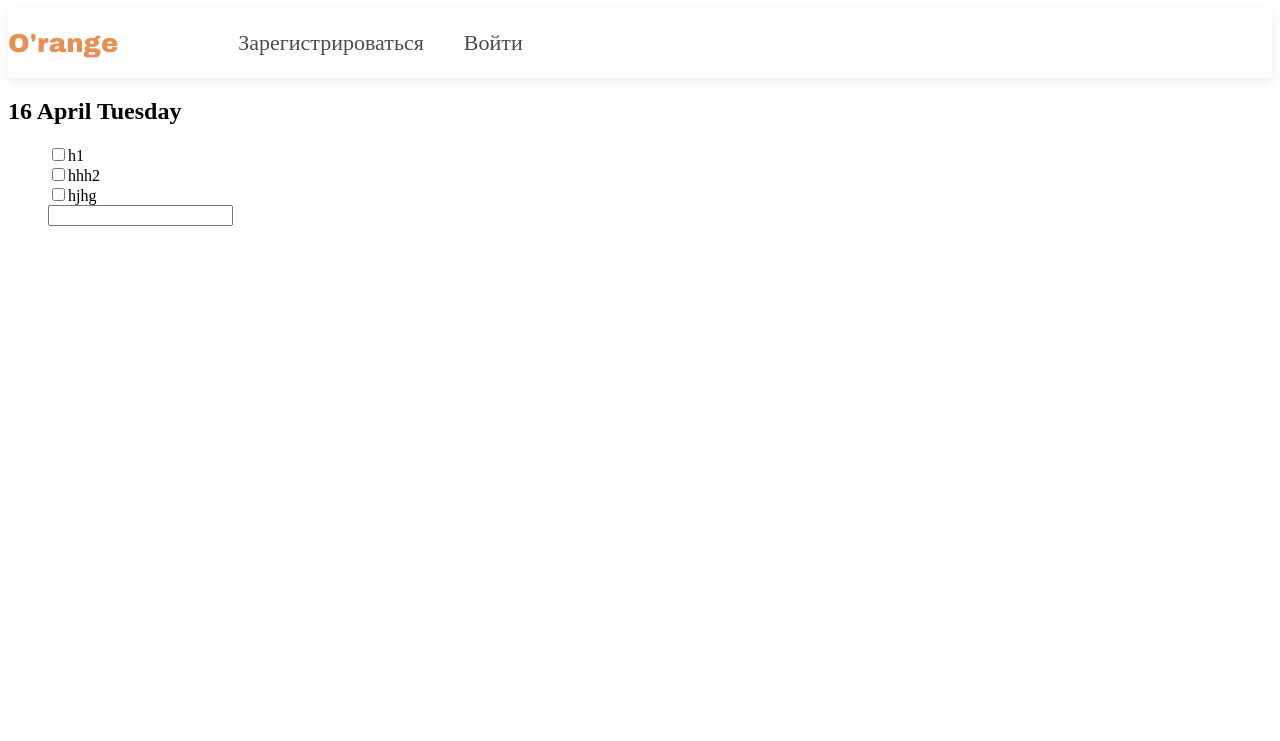
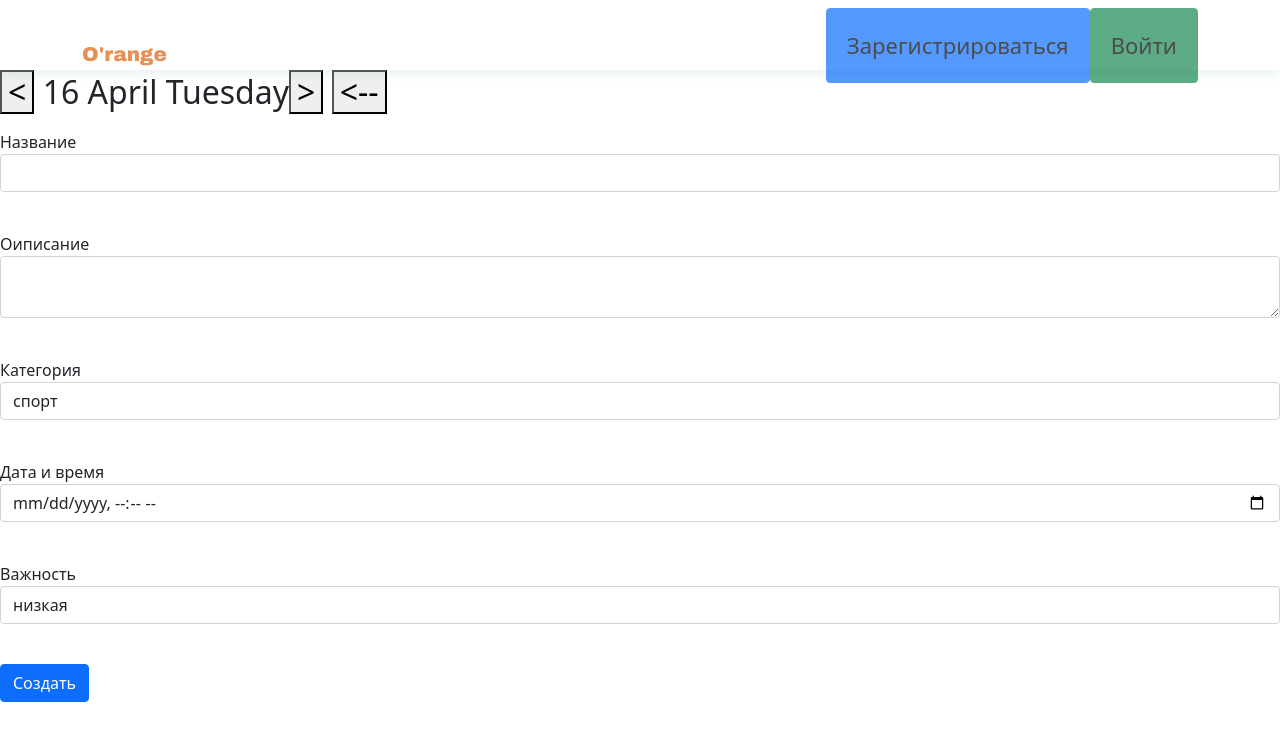
Before and after one commit to artBatamirov/Orange_Task, a Flask app: page /planer/ in a window 1280 px wide. Shown: the top 741 px of the page. Run offline with Flask 3, Linux system fonts and the light colour scheme.

Commit message:
add form for adding new task, write planer route code

```diff
--- a/data/__all_models.py
+++ b/data/__all_models.py
@@ -1,2 +1,3 @@
 from . import users
 from . import tasks
+from . import notes
--- a/data/users.py
+++ b/data/users.py
@@ -18,7 +18,7 @@
     hashed_password = sqlalchemy.Column(sqlalchemy.String, nullable=True)
     created_date = sqlalchemy.Column(sqlalchemy.DateTime,
                                      default=datetime.datetime.now)
-    news = orm.relationship("Task", back_populates='user')
+    tasks = orm.relationship("Task", back_populates='user')
     notes = orm.relationship("Note", back_populates='user')
 
     def set_password(self, password):
--- /dev/null
+++ b/forms/add_task_form.py
@@ -0,0 +1,12 @@
+from flask_wtf import FlaskForm
+from wtforms import PasswordField, StringField, TextAreaField, BooleanField, EmailField, SubmitField, SelectField, \
+    DateTimeField
+from wtforms.validators import DataRequired
+
+class TaskForm(FlaskForm):
+    title = StringField('Название', validators=[DataRequired()])
+    description = TextAreaField('Оиписание')
+    category = SelectField('Категория', choices=['спорт', 'обучение', 'развлечения', 'программирование'])
+    date_time = DateTimeField('Дата и время')
+    importance = SelectField("Важность", choices=['низкая', 'средняя', 'высокая'])
+    submit = SubmitField('Создать')
--- a/main.py
+++ b/main.py
@@ -5,8 +5,9 @@
 import datetime
 import os
 from werkzeug.security import generate_password_hash, check_password_hash
-from flask_login import LoginManager, login_required, logout_user, login_user
+from flask_login import LoginManager, login_required, logout_user, login_user, current_user
 from forms.log_form import LoginForm
+from forms.add_task_form import TaskForm
 from data.tasks import Task
 
 app = Flask(__name__)
@@ -16,6 +17,7 @@
 db_session.global_init("db/task_app.db")
 login_manager = LoginManager()
 login_manager.init_app(app)
+datetime_now = datetime.datetime.now()
 
 @login_manager.user_loader
 def load_user(user_id):
@@ -24,12 +26,14 @@
 
 @app.route('/login', methods=['GET', 'POST'])
 def login():
+    global  current_user
     form = LoginForm()
     if form.validate_on_submit():
         db_sess = db_session.create_session()
         user = db_sess.query(User).filter(User.email == form.email.data).first()
         if user and user.check_password(form.password.data):
             login_user(user, remember=form.remember_me.data)
+            current_user = user
             return redirect("/")
         return render_template('login.html',
                                message="Неправильный логин или пароль",
@@ -71,11 +75,39 @@
 
 @app.route('/planer/', methods=['GET', 'POST'])
 def planer():
+    global datetime_now
+    form = TaskForm()
     if request.method == 'GET':
-        n = datetime.datetime.now
+        planer_list = []
+        db_sess = db_session.create_session()
+        if current_user.is_authenticated:
+            planer_list = db_sess.query(Task).filter(Task.user == current_user).all()
 
-        return render_template('planer.html', planer_list=['h1', 'hhh2', 'hjhg'],
-                               datetime_now=datetime.datetime.now().strftime('%d %B %A'))
+            db_sess.close()
+        return render_template('planer.html', planer_list=planer_list,
+                               datetime_now=datetime_now.strftime('%d %B %A'), form=form)
+    if request.method == 'POST':
+        if request.form.get('plus') is not None:
+            datetime_now += datetime.timedelta(days=1)
+        if request.form.get('minus') is not None:
+            datetime_now -= datetime.timedelta(days=1)
+        if request.form.get('backnow') is not None:
+            datetime_now = datetime.datetime.now()
+        print(form.title.data)
+        if form.validate_on_submit():
+            if current_user.is_authenticated:
+                print(form.title.data)
+                # db_sess = db_session.create_session()
+                # new_task = Task()
+                # new_task.title = request.form.get('new_task')
+                # new_task.user_id = current_user.id
+                # current_user.tasks.append(new_task)
+                # db_sess.commit()
+                # db_sess.close()
+
+        return redirect("/planer/")
+
+
 
 
 
--- a/templates/base.html
+++ b/templates/base.html
@@ -4,7 +4,10 @@
     <meta charset="UTF-8">
     <title>Menu</title>
     <link href="/static/bar_style.css" rel="stylesheet">
-
+    <link rel="stylesheet"
+                    href="https://cdn.jsdelivr.net/npm/bootstrap@5.0.0-beta1/dist/css/bootstrap.min.css"
+                    integrity="sha384-giJF6kkoqNQ00vy+HMDP7azOuL0xtbfIcaT9wjKHr8RbDVddVHyTfAAsrekwKmP1"
+                    crossorigin="anonymous">
 
 </head>
 <body>
--- a/templates/planer.html
+++ b/templates/planer.html
@@ -1,11 +1,72 @@
 {% extends "base.html" %}
 
 {% block content %}
-        <h2>{{datetime_now}}</h2>
+        <form action="" method="POST">
+        <h2><button method="POST" type="submit" name="minus"> < </button>
+            {{datetime_now}}<button type="submit" name="plus" method="POST"> > </button>
+        <button type="submit"  method="POST" name="backnow"> <-- </button></h2>
+
             <ul type="none">
                 {% for item in planer_list %}
-                    <li><input type="checkbox">{{item}}</li>
+                    <li><input type="checkbox">{{item.title}}</li>
                 {% endfor %}
-                <li><input type="text"></li>
-            </ul>
+                </ul>
+
+        </form>
+<form action="" method="POST">
+                {{ form.hidden_tag() }}
+
+                {{ form.title.label }}<br>
+                {{ form.title(class="form-control") }}<br>
+                {% for error in form.title.errors %}
+                <div class="alert alert-danger" role="alert">
+                    {{ error }}
+                </div>
+                {% endfor %}
+                </p>
+
+                <p>
+                {{ form.description.label }}<br>
+                {{ form.description(class="form-control") }}<br>
+                {% for error in form.description.errors %}
+                <div class="alert alert-danger" role="alert">
+                    {{ error }}
+                </div>
+                {% endfor %}
+                </p>
+
+                <p>
+                {{ form.category.label }}<br>
+                {{ form.category(class="form-control") }}<br>
+                {% for error in form.category.errors %}
+                <div class="alert alert-danger" role="alert">
+                    {{ error }}
+                </div>
+                {% endfor %}
+                </p>
+
+                <p>
+                {{ form.date_time.label }}<br>
+                {{ form.date_time(class="form-control", type="datetime-local") }}<br>
+                {% for error in form.date_time.errors %}
+                <div class="alert alert-danger" role="alert">
+                    {{ error }}
+                </div>
+                {% endfor %}
+                </p>
+
+                <p>
+                {{ form.importance.label }}<br>
+                {{ form.importance(class="form-control") }}<br>
+                {% for error in form.importance.errors %}
+                <div class="alert alert-danger" role="alert">
+                    {{ error }}
+                </div>
+                {% endfor %}
+                </p>
+
+                <p>{{ form.submit(type="submit", class="btn btn-primary") }}</p>
+                <div>{{ message }}</div>
+
+        </form>
 {% endblock %}
```
Also changed, not shown: db/task_app.db.
